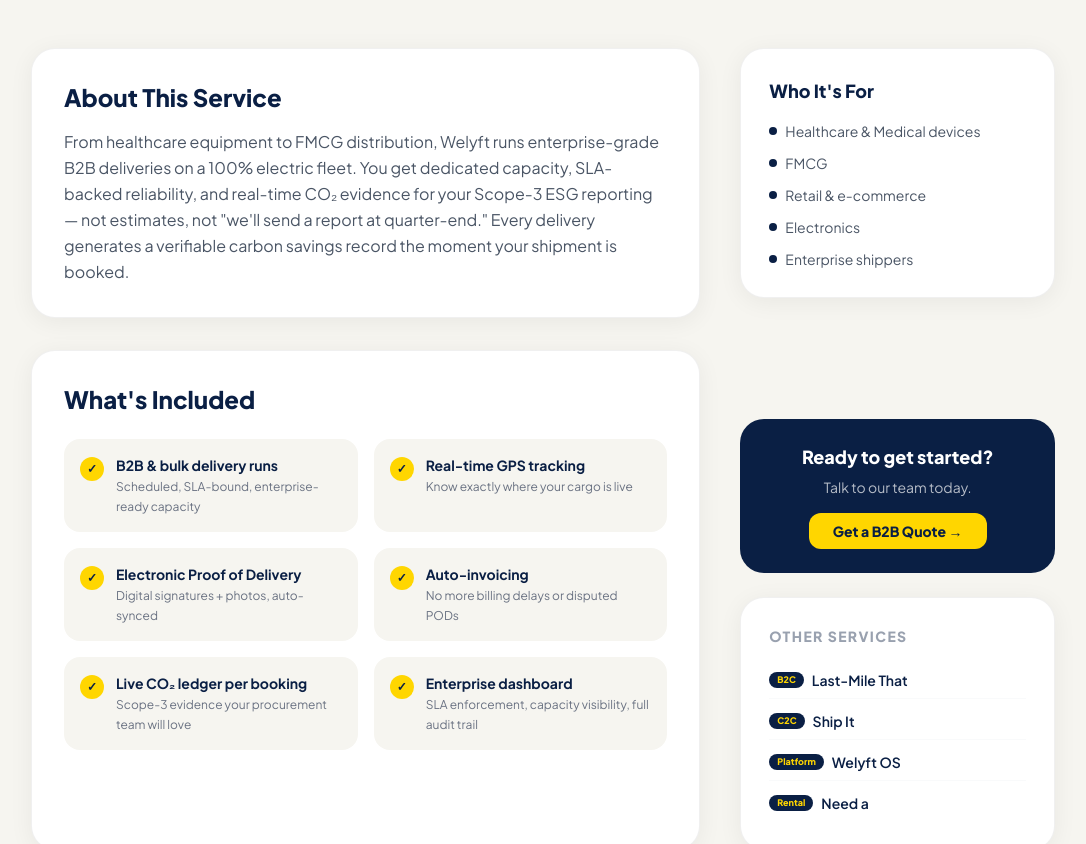
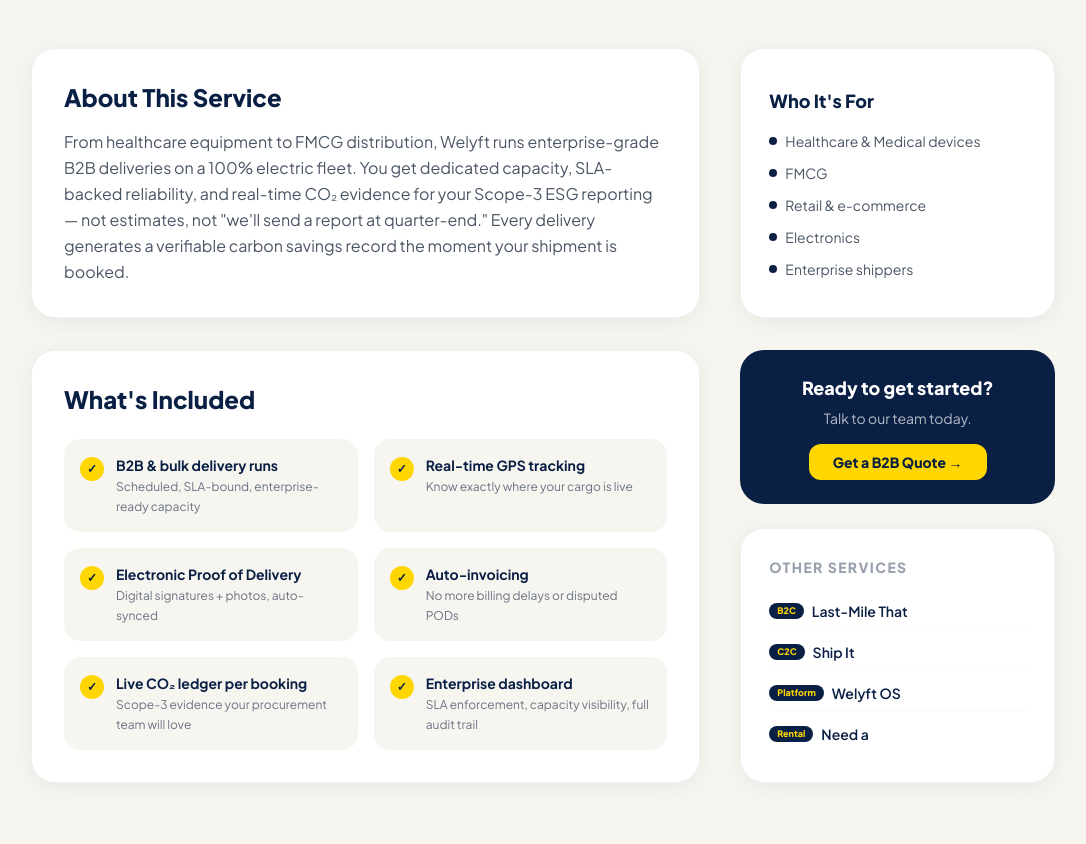
Before and after one commit to PankajAtWelyft/Website, a React app: page /services/b2b in a window 1280 px wide. Shown: the part 560-1404 px from the top of the page, without its empty margins (97-1183 px from the left). Built offline with nearby package versions, Linux system fonts and the light colour scheme; no server answers; the HTML template or start-up script is replaced by a standard one; what chartjs-plugin-datalabels would draw is missing.

Commit message:
size update in services pages

```diff
--- a/src/pages/ServicePage.jsx
+++ b/src/pages/ServicePage.jsx
@@ -93,7 +93,7 @@
   },
   c2c: {
     badge: "C2C",
-    image:c2c,
+    image: c2c,
     headline: "Ship It Green, Right Now",
     tagline: "Parcel booking that's actually instant",
     desc: "Need to send a parcel across town? Welyft's C2C app lets consumers and SMEs book instant green deliveries — no fleet, no contracts, no complexity. Book, track, get proof, done. Every booking is matched to our EV fleet, meaning your parcel moves without adding to Singapore's carbon footprint. And because we measure emissions at the point of every booking, you'll know exactly how much CO₂ you saved by choosing us over a diesel courier.",
@@ -135,7 +135,7 @@
   },
   platform: {
     badge: "Platform",
-    image:platform,
+    image: platform,
     headline: "The Operating System Your Fleet Has Been Missing",
     tagline: "Stop managing your fleet on WhatsApp",
     desc: "Built for fleet operators, 3PLs, and enterprise shippers who are done with spreadsheets, missed PODs, and late invoices. The Welyft OS is one unified intelligence layer — fleet management, dispatch automation, route optimisation, ePOD, procurement, and a live CO₂ ledger — all in a single dashboard. It's the software layer that turns fragmented logistics capacity into an organised, profitable operation.",
@@ -174,7 +174,7 @@
   },
   rental: {
     badge: "Rental",
-    image:rental,
+    image: rental,
     headline: "Need a Van? We've Got You Green",
     tagline: "Half-day, full-day, or monthly — on your terms",
     desc: "Whether you need a van for a one-time move or want an EV on-call for your growing team, Welyft offers flexible EV van rental. Half-day, full-day, and monthly hire options — all electric, all tracked, all with optional driver support. A smarter, greener alternative to maintaining your own fleet.",
@@ -250,11 +250,15 @@
             className="w-full h-full object-cover"
             style={{
               objectPosition:
-      service.badge === "B2C" ? "center 30%" :
-      service.badge === "RENTAL" ? "center 25%" :
-      service.badge === "PLATFORM" ? "center 30%" :
-      service.badge === "C2C" ? "center 20%" :
-      "center center",
+                service.badge === "B2C"
+                  ? "center 30%"
+                  : service.badge === "RENTAL"
+                    ? "center 25%"
+                    : service.badge === "PLATFORM"
+                      ? "center 30%"
+                      : service.badge === "C2C"
+                        ? "center 20%"
+                        : "center center",
             }}
           />
           {/* Dark overlay */}
@@ -302,13 +306,15 @@
       </section>
 
       {/* CONTENT */}
+
+      {/* CONTENT */}
+      {/* CONTENT */}
       <section className="py-16 px-6 lg:px-10">
-        <div className="max-w-5xl mx-auto grid grid-cols-1 lg:grid-cols-3 gap-10">
-          {/* Left — Description + Features */}
-          <div className="lg:col-span-2 flex flex-col gap-8">
-            {/* Description */}
+        <div className="max-w-5xl mx-auto">
+          {/* TOP ROW — About + Who It's For */}
+          <div className="grid grid-cols-1 lg:grid-cols-3 gap-10 mb-8">
             <div
-              className="bg-white rounded-3xl p-8 border border-black/6"
+              className="lg:col-span-2 bg-white rounded-3xl p-8 border border-black/6 flex flex-col justify-center"
               style={{ boxShadow: "0 4px 24px rgba(0,0,0,0.06)" }}
             >
               <h2 className="text-2xl font-black text-[#0A1F44] mb-4">
@@ -319,9 +325,34 @@
               </p>
             </div>
 
-            {/* Features */}
             <div
-              className="bg-white rounded-3xl p-8 border border-black/6 min-h-[500px] flex flex-col"
+              className="bg-white rounded-3xl p-7 border border-black/6 flex flex-col justify-center"
+              style={{ boxShadow: "0 4px 24px rgba(0,0,0,0.06)" }}
+            >
+              <h3 className="text-lg font-black text-[#0A1F44] mb-4">
+                Who It's For
+              </h3>
+              <div className="flex flex-col gap-3">
+                {service.customers.map((c, i) => (
+                  <div
+                    key={i}
+                    className="flex items-center gap-2 text-sm text-gray-600"
+                  >
+                    <span
+                      className="w-2 h-2 rounded-full shrink-0"
+                      style={{ background: service.color }}
+                    />
+                    {c}
+                  </div>
+                ))}
+              </div>
+            </div>
+          </div>
+
+          {/* BOTTOM ROW — What's Included + CTA/Other Services */}
+          <div className="grid grid-cols-1 lg:grid-cols-3 gap-10">
+            <div
+              className="lg:col-span-2 bg-white rounded-3xl p-8 border border-black/6"
               style={{ boxShadow: "0 4px 24px rgba(0,0,0,0.06)" }}
             >
               <h2 className="text-2xl font-black text-[#0A1F44] mb-6">
@@ -352,37 +383,10 @@
                 ))}
               </div>
             </div>
-          </div>
 
-          {/* Right — Sidebar */}
-          <div className="flex flex-col h-full gap-6">
-            {/* Who it's for */}
+            <div className="flex flex-col gap-6">
               <div
-              className="bg-white rounded-3xl p-7 border border-black/6"
-              style={{ boxShadow: "0 4px 24px rgba(0,0,0,0.06)" }}
-            >
-              <h3 className="text-lg font-black text-[#0A1F44] mb-4">
-                Who It's For
-              </h3>
-              <div className="flex flex-col gap-3">
-                {service.customers.map((c, i) => (
-                  <div
-                    key={i}
-                    className="flex items-center gap-2 text-sm text-gray-600"
-                  >
-                    <span
-                      className="w-2 h-2 rounded-full shrink-0"
-                      style={{ background: service.color }}
-                    />
-                    {c}
-                  </div>
-                ))}
-              </div>
-            </div>
-
-            {/* CTA Card */}
-            <div
-              className="rounded-3xl p-6 text-center mt-auto"
+                className="rounded-3xl p-6 text-center"
                 style={{ background: service.color }}
               >
                 <h3 className="text-lg font-black text-white mb-1.5">
@@ -404,9 +408,8 @@
                 </a>
               </div>
 
-            {/* Other services */}
               <div
-              className="bg-white rounded-3xl p-7 border border-black/6"
+                className="bg-white rounded-3xl p-7 border border-black/6 flex-1"
                 style={{ boxShadow: "0 4px 24px rgba(0,0,0,0.06)" }}
               >
                 <h3 className="text-sm font-black uppercase tracking-widest text-gray-400 mb-4">
@@ -438,6 +441,7 @@
               </div>
             </div>
           </div>
+        </div>
       </section>
 
       <Footer />
```
Lines whose indentation alone changed are shown as unchanged.
